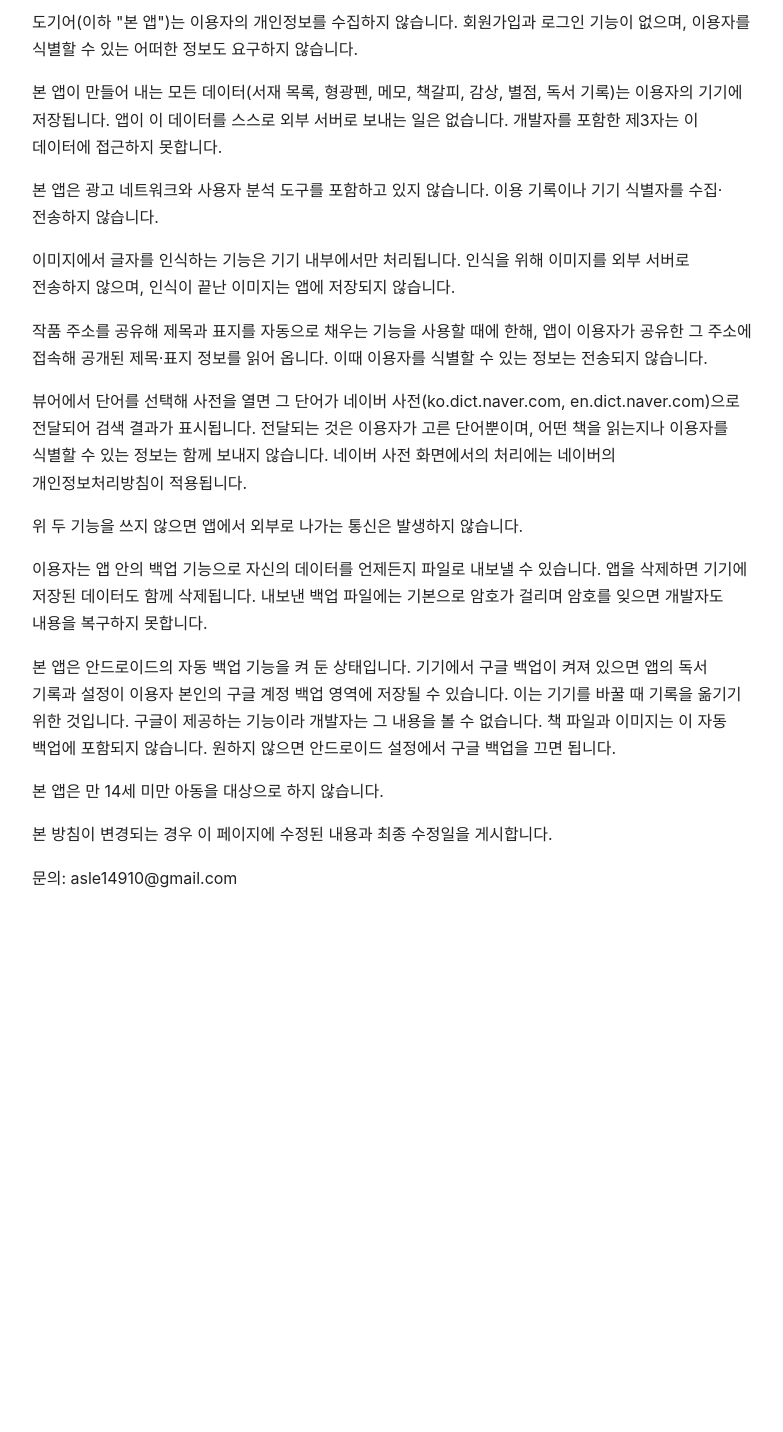
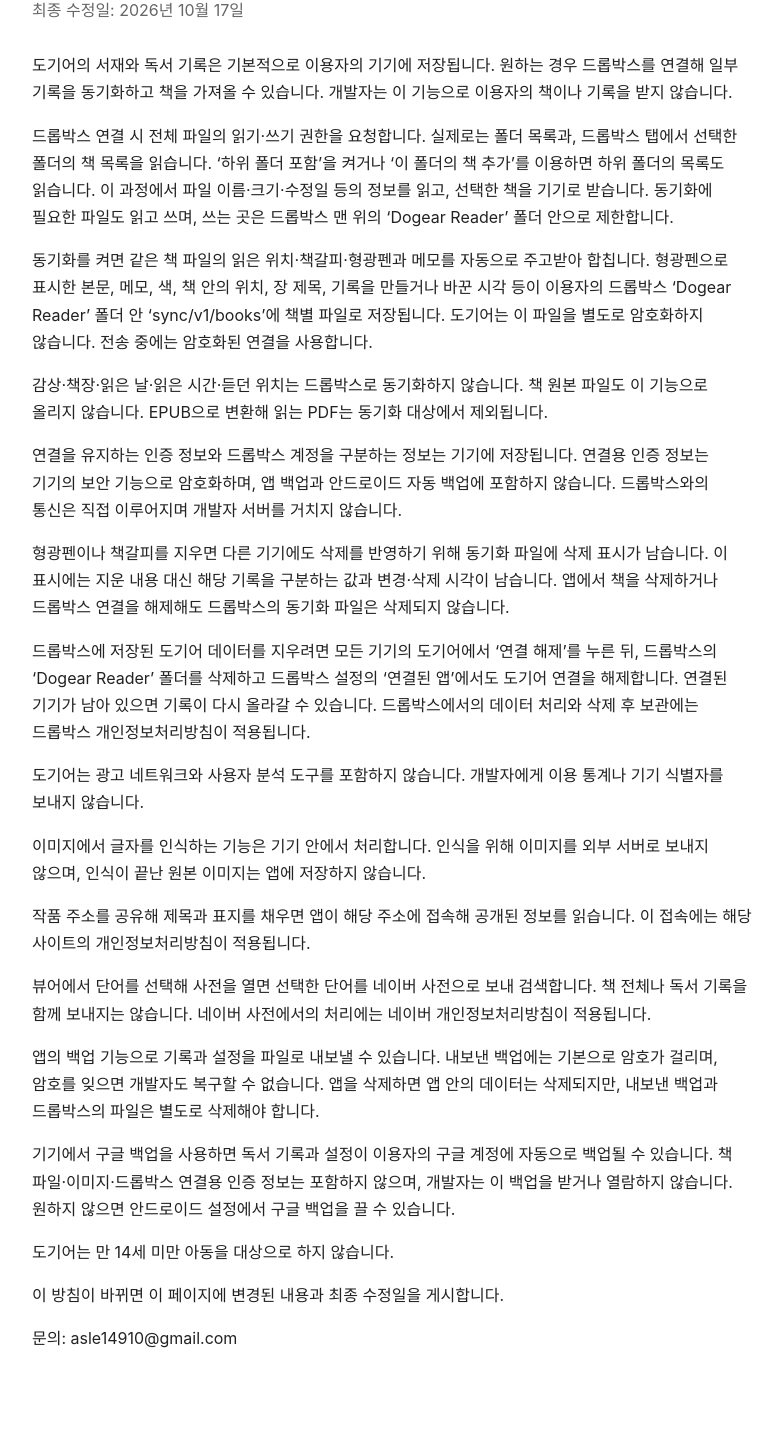
Before and after one commit to asle149/dogear-privacy, a plain HTML site: page index.html in a window 1280 px wide. Shown: the part 123-1555 px from the top of the page, without its empty margins (248-1031 px from the left). Before the commit the page ends 1095 px from the top, so only its background shows below. Drawn offline with Linux system fonts and the light colour scheme.

Commit message:
docs: 개인정보처리방침에 드롭박스 안내를 넣고 영어 페이지를 추가한다

```diff
--- a/index.html
+++ b/index.html
@@ -12,30 +12,39 @@
 </style>
 </head>
 <body>
+<p><a href="en/" lang="en" hreflang="en">English</a></p>
 <h1>도기어 개인정보처리방침</h1>
-<p class="date">최종 수정일: 2026년 9월 4일</p>
+<p class="date">최종 수정일: 2026년 10월 17일</p>
 
-<p>도기어(이하 "본 앱")는 이용자의 개인정보를 수집하지 않습니다. 회원가입과 로그인 기능이 없으며, 이용자를 식별할 수 있는 어떠한 정보도 요구하지 않습니다.</p>
+<p>도기어의 서재와 독서 기록은 기본적으로 이용자의 기기에 저장됩니다. 원하는 경우 드롭박스를 연결해 일부 기록을 동기화하고 책을 가져올 수 있습니다. 개발자는 이 기능으로 이용자의 책이나 기록을 받지 않습니다.</p>
 
-<p>본 앱이 만들어 내는 모든 데이터(서재 목록, 형광펜, 메모, 책갈피, 감상, 별점, 독서 기록)는 이용자의 기기에 저장됩니다. 앱이 이 데이터를 스스로 외부 서버로 보내는 일은 없습니다. 개발자를 포함한 제3자는 이 데이터에 접근하지 못합니다.</p>
+<p>드롭박스 연결 시 전체 파일의 읽기·쓰기 권한을 요청합니다. 실제로는 폴더 목록과, 드롭박스 탭에서 선택한 폴더의 책 목록을 읽습니다. ‘하위 폴더 포함’을 켜거나 ‘이 폴더의 책 추가’를 이용하면 하위 폴더의 목록도 읽습니다. 이 과정에서 파일 이름·크기·수정일 등의 정보를 읽고, 선택한 책을 기기로 받습니다. 동기화에 필요한 파일도 읽고 쓰며, 쓰는 곳은 드롭박스 맨 위의 ‘Dogear Reader’ 폴더 안으로 제한합니다.</p>
 
-<p>본 앱은 광고 네트워크와 사용자 분석 도구를 포함하고 있지 않습니다. 이용 기록이나 기기 식별자를 수집·전송하지 않습니다.</p>
+<p>동기화를 켜면 같은 책 파일의 읽은 위치·책갈피·형광펜과 메모를 자동으로 주고받아 합칩니다. 형광펜으로 표시한 본문, 메모, 색, 책 안의 위치, 장 제목, 기록을 만들거나 바꾼 시각 등이 이용자의 드롭박스 ‘Dogear Reader’ 폴더 안 ‘sync/v1/books’에 책별 파일로 저장됩니다. 도기어는 이 파일을 별도로 암호화하지 않습니다. 전송 중에는 암호화된 연결을 사용합니다.</p>
 
-<p>이미지에서 글자를 인식하는 기능은 기기 내부에서만 처리됩니다. 인식을 위해 이미지를 외부 서버로 전송하지 않으며, 인식이 끝난 이미지는 앱에 저장되지 않습니다.</p>
+<p>감상·책장·읽은 날·읽은 시간·듣던 위치는 드롭박스로 동기화하지 않습니다. 책 원본 파일도 이 기능으로 올리지 않습니다. EPUB으로 변환해 읽는 PDF는 동기화 대상에서 제외됩니다.</p>
 
-<p>작품 주소를 공유해 제목과 표지를 자동으로 채우는 기능을 사용할 때에 한해, 앱이 이용자가 공유한 그 주소에 접속해 공개된 제목·표지 정보를 읽어 옵니다. 이때 이용자를 식별할 수 있는 정보는 전송되지 않습니다.</p>
+<p>연결을 유지하는 인증 정보와 드롭박스 계정을 구분하는 정보는 기기에 저장됩니다. 연결용 인증 정보는 기기의 보안 기능으로 암호화하며, 앱 백업과 안드로이드 자동 백업에 포함하지 않습니다. 드롭박스와의 통신은 직접 이루어지며 개발자 서버를 거치지 않습니다.</p>
 
-<p>뷰어에서 단어를 선택해 사전을 열면 그 단어가 네이버 사전(ko.dict.naver.com, en.dict.naver.com)으로 전달되어 검색 결과가 표시됩니다. 전달되는 것은 이용자가 고른 단어뿐이며, 어떤 책을 읽는지나 이용자를 식별할 수 있는 정보는 함께 보내지 않습니다. 네이버 사전 화면에서의 처리에는 네이버의 개인정보처리방침이 적용됩니다.</p>
+<p>형광펜이나 책갈피를 지우면 다른 기기에도 삭제를 반영하기 위해 동기화 파일에 삭제 표시가 남습니다. 이 표시에는 지운 내용 대신 해당 기록을 구분하는 값과 변경·삭제 시각이 남습니다. 앱에서 책을 삭제하거나 드롭박스 연결을 해제해도 드롭박스의 동기화 파일은 삭제되지 않습니다.</p>
 
-<p>위 두 기능을 쓰지 않으면 앱에서 외부로 나가는 통신은 발생하지 않습니다.</p>
+<p>드롭박스에 저장된 도기어 데이터를 지우려면 모든 기기의 도기어에서 ‘연결 해제’를 누른 뒤, 드롭박스의 ‘Dogear Reader’ 폴더를 삭제하고 드롭박스 설정의 ‘연결된 앱’에서도 도기어 연결을 해제합니다. 연결된 기기가 남아 있으면 기록이 다시 올라갈 수 있습니다. 드롭박스에서의 데이터 처리와 삭제 후 보관에는 드롭박스 개인정보처리방침이 적용됩니다.</p>
 
-<p>이용자는 앱 안의 백업 기능으로 자신의 데이터를 언제든지 파일로 내보낼 수 있습니다. 앱을 삭제하면 기기에 저장된 데이터도 함께 삭제됩니다. 내보낸 백업 파일에는 기본으로 암호가 걸리며 암호를 잊으면 개발자도 내용을 복구하지 못합니다.</p>
+<p>도기어는 광고 네트워크와 사용자 분석 도구를 포함하지 않습니다. 개발자에게 이용 통계나 기기 식별자를 보내지 않습니다.</p>
 
-<p>본 앱은 안드로이드의 자동 백업 기능을 켜 둔 상태입니다. 기기에서 구글 백업이 켜져 있으면 앱의 독서 기록과 설정이 이용자 본인의 구글 계정 백업 영역에 저장될 수 있습니다. 이는 기기를 바꿀 때 기록을 옮기기 위한 것입니다. 구글이 제공하는 기능이라 개발자는 그 내용을 볼 수 없습니다. 책 파일과 이미지는 이 자동 백업에 포함되지 않습니다. 원하지 않으면 안드로이드 설정에서 구글 백업을 끄면 됩니다.</p>
+<p>이미지에서 글자를 인식하는 기능은 기기 안에서 처리합니다. 인식을 위해 이미지를 외부 서버로 보내지 않으며, 인식이 끝난 원본 이미지는 앱에 저장하지 않습니다.</p>
 
-<p>본 앱은 만 14세 미만 아동을 대상으로 하지 않습니다.</p>
+<p>작품 주소를 공유해 제목과 표지를 채우면 앱이 해당 주소에 접속해 공개된 정보를 읽습니다. 이 접속에는 해당 사이트의 개인정보처리방침이 적용됩니다.</p>
 
-<p>본 방침이 변경되는 경우 이 페이지에 수정된 내용과 최종 수정일을 게시합니다.</p>
+<p>뷰어에서 단어를 선택해 사전을 열면 선택한 단어를 네이버 사전으로 보내 검색합니다. 책 전체나 독서 기록을 함께 보내지는 않습니다. 네이버 사전에서의 처리에는 네이버 개인정보처리방침이 적용됩니다.</p>
+
+<p>앱의 백업 기능으로 기록과 설정을 파일로 내보낼 수 있습니다. 내보낸 백업에는 기본으로 암호가 걸리며, 암호를 잊으면 개발자도 복구할 수 없습니다. 앱을 삭제하면 앱 안의 데이터는 삭제되지만, 내보낸 백업과 드롭박스의 파일은 별도로 삭제해야 합니다.</p>
+
+<p>기기에서 구글 백업을 사용하면 독서 기록과 설정이 이용자의 구글 계정에 자동으로 백업될 수 있습니다. 책 파일·이미지·드롭박스 연결용 인증 정보는 포함하지 않으며, 개발자는 이 백업을 받거나 열람하지 않습니다. 원하지 않으면 안드로이드 설정에서 구글 백업을 끌 수 있습니다.</p>
+
+<p>도기어는 만 14세 미만 아동을 대상으로 하지 않습니다.</p>
+
+<p>이 방침이 바뀌면 이 페이지에 변경된 내용과 최종 수정일을 게시합니다.</p>
 
 <p>문의: asle14910@gmail.com</p>
 </body>
```
Also changed, not shown: en/index.html (added, +51 -0 lines).
